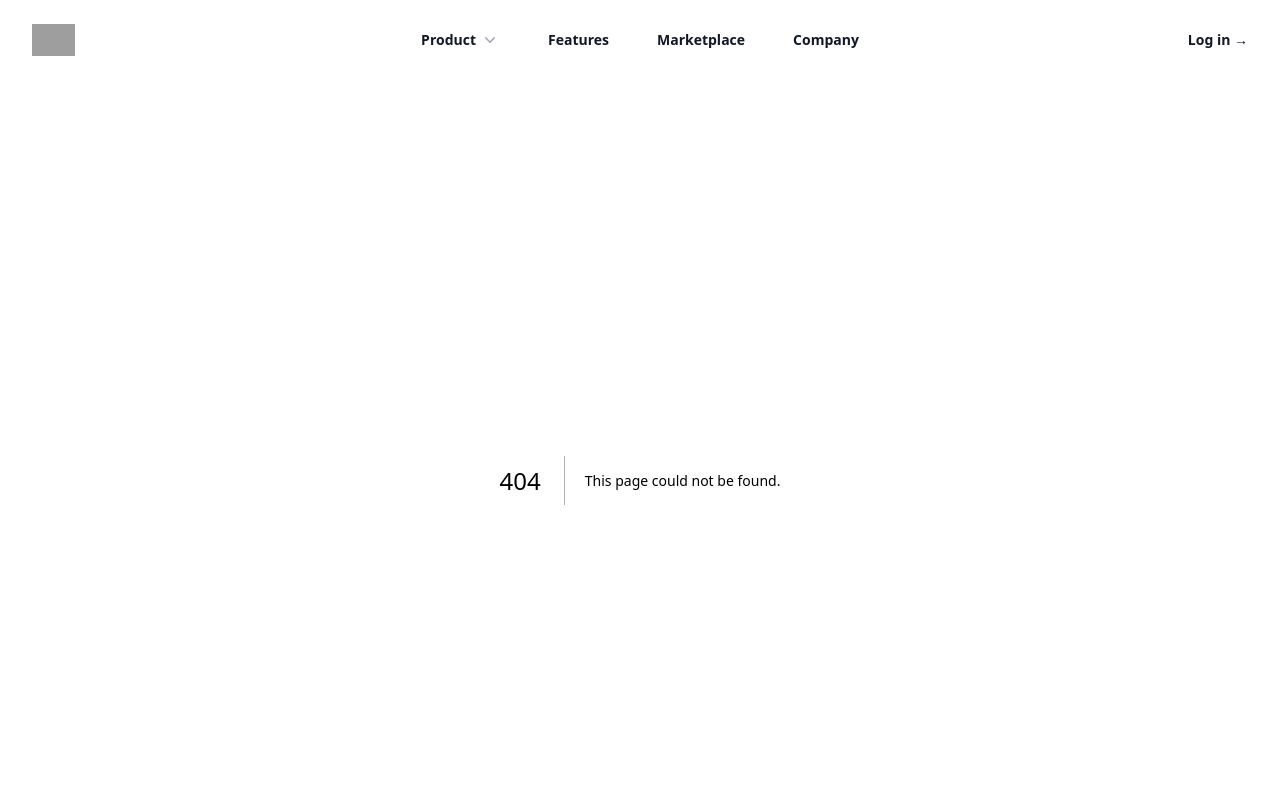
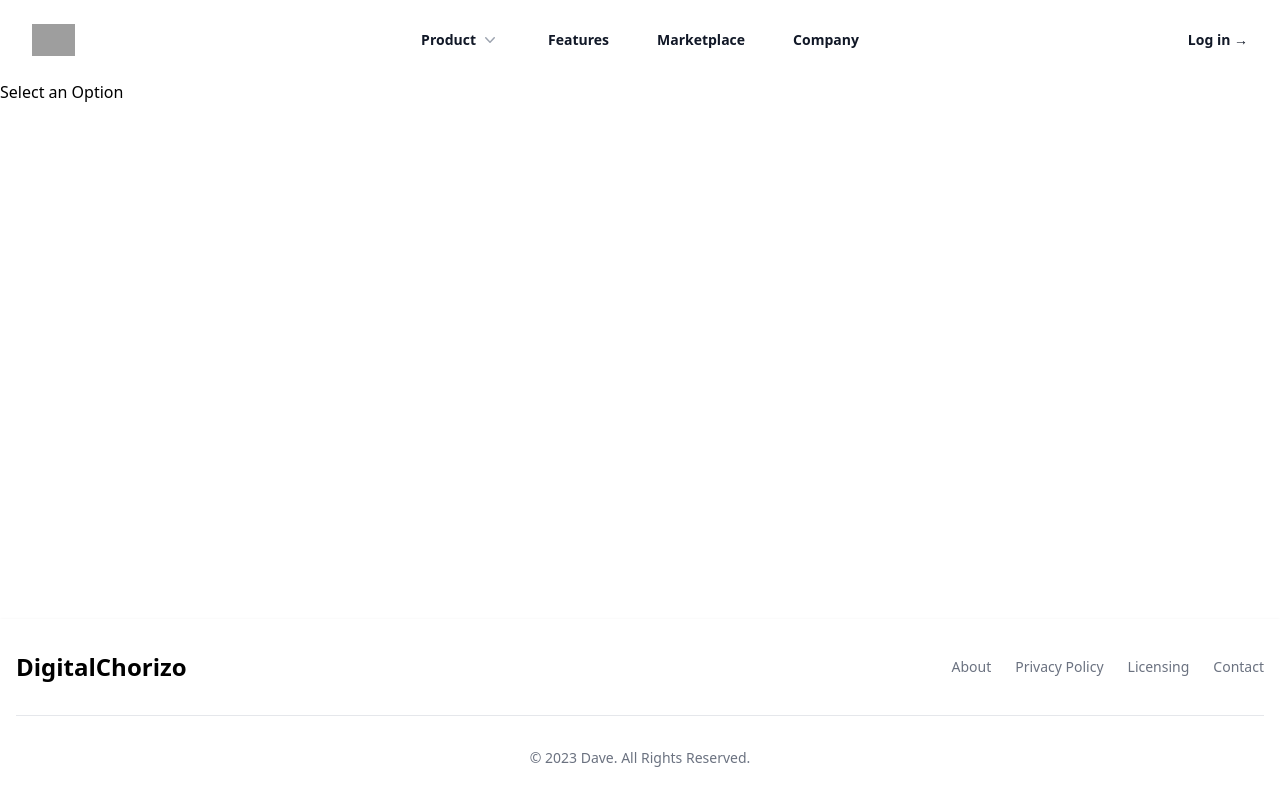
Before and after one commit to bytesbydave/virtual-assistant-client, a Next.js app: page /dropdown in a window 1280 px wide. Before the commit this address had no page. Shown: the top 800 px of the page. Built offline with nearby package versions, Linux system fonts and the light colour scheme; grey boxes are pictures that could not be loaded.

Commit message:
add dropdown

```diff
--- /dev/null
+++ b/src/app/dropdown/page.jsx
@@ -0,0 +1,77 @@
+'use client';
+import { useState, createContext, useCallback } from 'react';
+
+const Dropdown = ({ options, onChange, value, placeholder }) => {
+  const [isOpen, setIsOpen] = useState(false);
+
+  const toggleDropdown = useCallback(() => {
+    setIsOpen(!isOpen);
+  }, []);
+
+  const handleChange = useCallback(
+    (item) => {
+      const newValue = item.value;
+      onChange(newValue);
+      setIsOpen(!isOpen);
+    },
+    [onChange]
+  );
+
+  const handleKeyPress = useCallback(
+    (e, item) => {
+      if (e.key === 'Enter') {
+        handleChange(item);
+      }
+    },
+    [handleChange]
+  );
+
+  return (
+    <div>
+      <button onClick={toggleDropdown}>{value || placeholder}</button>
+      {isOpen && (
+        <ul>
+          {options.map((option, index) => {
+            return (
+              <li
+                tabIndex='0'
+                key={index}
+                onKeyDown={(e) => handleKeyPress(e, option)}
+                onClick={() => handleChange(option)}>
+                {option.value}
+              </li>
+            );
+          })}
+        </ul>
+      )}
+    </div>
+  );
+};
+
+const ExampleDropdown = () => {
+  const [selectedOption, setSelectedOption] = useState('');
+
+  const options = [
+    { value: 'option1', label: 'Option 1' },
+    { value: 'option2', label: 'Option 2' },
+    { value: 'option3', label: 'Option 3' },
+  ];
+
+  const handleSelectionChange = (newValue) => {
+    setSelectedOption(newValue);
+  };
+  console.log('hello', selectedOption);
+
+  return (
+    <div>
+      <Dropdown
+        options={options}
+        value={selectedOption}
+        onChange={handleSelectionChange}
+        placeholder='Select an Option'
+      />
+    </div>
+  );
+};
+
+export default ExampleDropdown;
```
